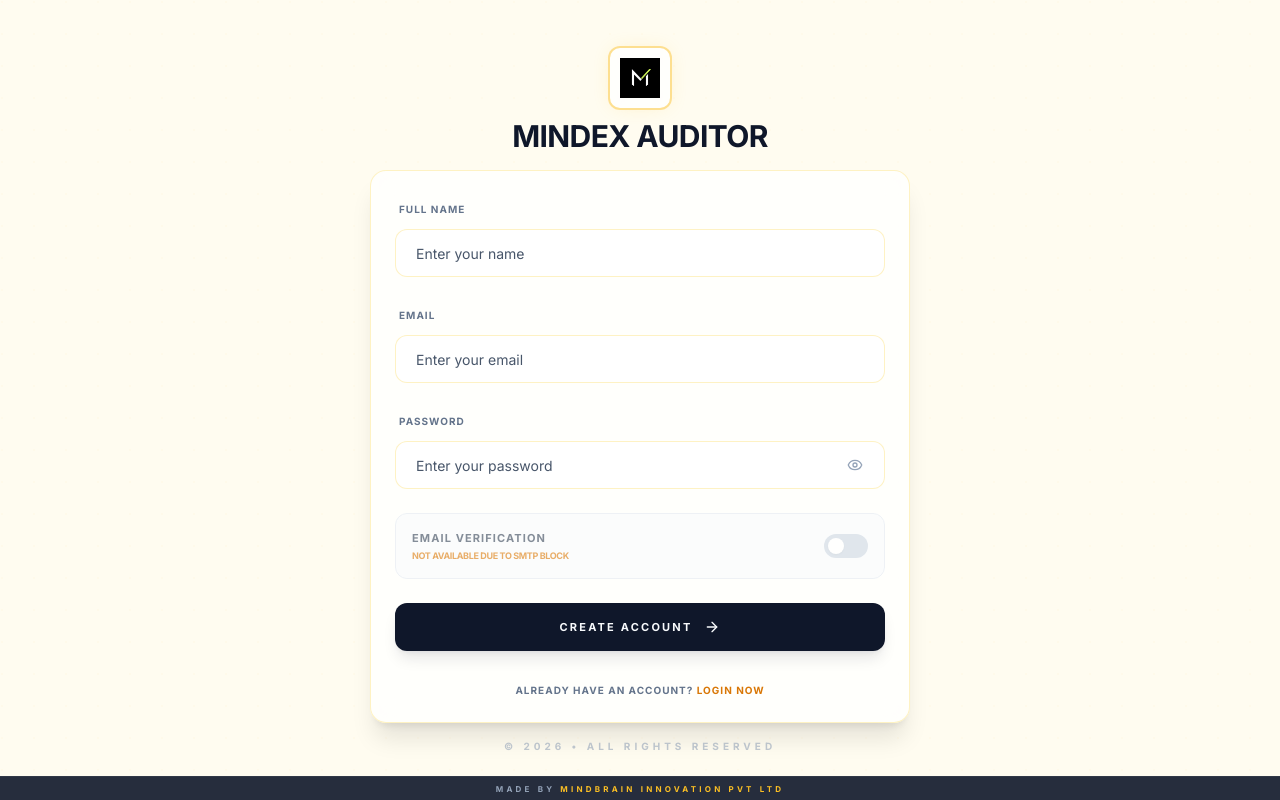
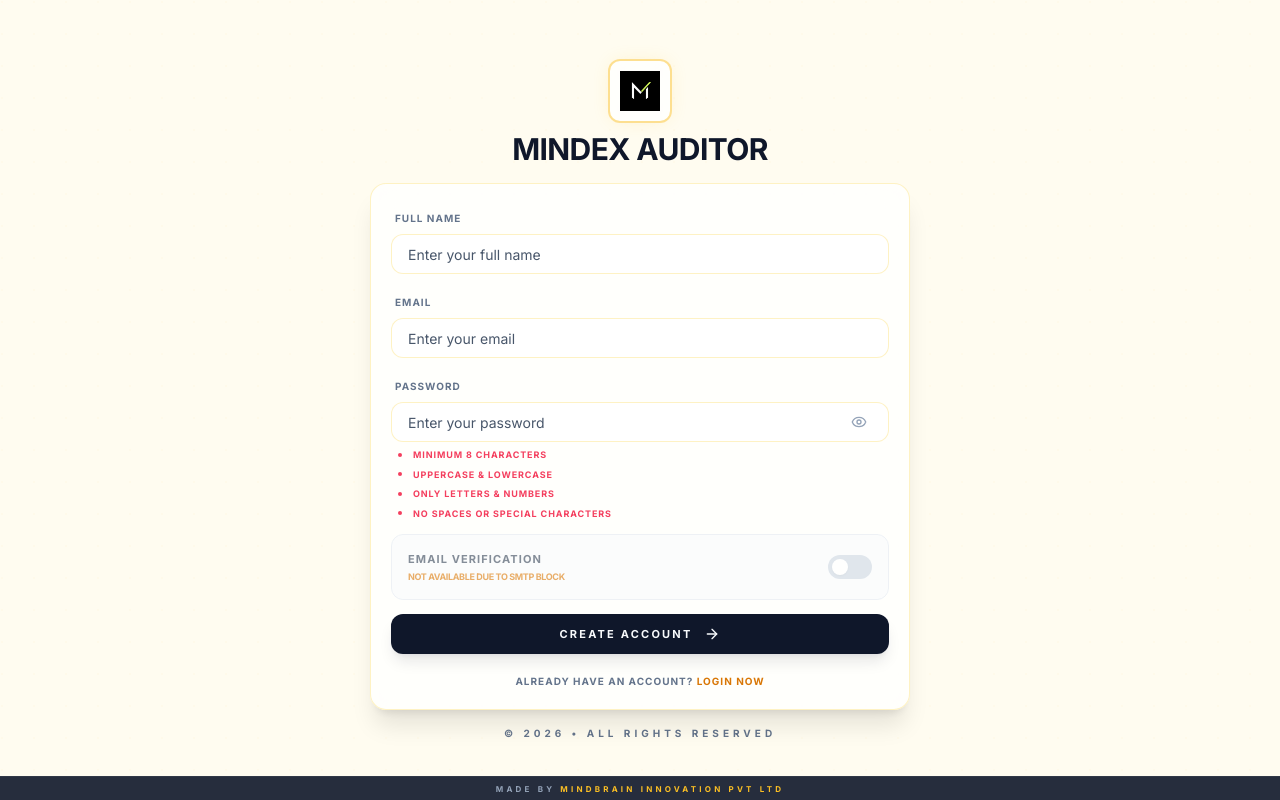
Before and after one commit to soumyaranjan-mindbrain/legal-auditor, a React (Vite) app in the folder frontend/: page /signup in a window 1280 px wide. Built offline with nearby package versions, Linux system fonts and the light colour scheme; no server answers.

Commit message:
validation added

```diff
--- a/frontend/src/pages/auth/Login.jsx
+++ b/frontend/src/pages/auth/Login.jsx
@@ -17,9 +17,20 @@ const Login = () => {
 
     const handleLogin = async (e) => {
         e.preventDefault();
-        setLoading(true);
         setError('');
 
+        if (!email || !password) {
+            setError("All fields are mandatory.");
+            return;
+        }
+
+        const emailRegex = /^[^\s@]+@[^\s@]+\.[^\s@]+$/;
+        if (!emailRegex.test(email)) {
+            setError("Please enter a valid email address.");
+            return;
+        }
+
+        setLoading(true);
         try {
             const data = await login(email, password);
             const role = data.user.role.toLowerCase();
@@ -51,7 +62,7 @@ const Login = () => {
                     </div>
                 </div>
 
-                <div className="bg-white/80 dark:bg-[#0c0a09]/60 backdrop-blur-md border border-amber-200/50 dark:border-amber-900/30 rounded-2xl p-8 shadow-xl space-y-5">
+                <div className="bg-white/80 dark:bg-[#0c0a09]/60 backdrop-blur-md border border-amber-200/50 dark:border-amber-900/30 rounded-2xl p-6 shadow-xl space-y-4">
                     <form onSubmit={handleLogin} className="space-y-6">
                         {error && (
                             <div className="p-4 bg-rose-500/10 border border-rose-500/20 rounded-xl text-[10px] font-black text-rose-600 uppercase tracking-widest text-center shadow-inner">
@@ -59,7 +70,7 @@ const Login = () => {
                             </div>
                         )}
 
-                        <div className="space-y-2.5">
+                        <div className="space-y-1.5">
                             <label className="text-[10px] font-black uppercase tracking-widest text-slate-500 ml-1">Email</label>
                             <div className="relative">
                                 <Input
@@ -68,12 +79,12 @@ const Login = () => {
                                     value={email}
                                     onChange={(e) => setEmail(e.target.value)}
                                     required
-                                    className="h-12 px-5 rounded-xl border-amber-200/50 dark:border-amber-900/30 bg-white dark:bg-zinc-900/30 focus-visible:ring-2 focus-visible:ring-amber-400"
+                                    className="h-10 px-4 rounded-xl border-amber-200/50 dark:border-amber-900/30 bg-white dark:bg-zinc-900/30 focus-visible:ring-2 focus-visible:ring-amber-400"
                                 />
                             </div>
                         </div>
 
-                        <div className="space-y-2.5">
+                        <div className="space-y-1.5">
                             <div className="flex items-center justify-between px-1">
                                 <label className="text-[10px] font-black uppercase tracking-widest text-slate-500">Password</label>
                                 <button
@@ -91,7 +102,7 @@ const Login = () => {
                                     value={password}
                                     onChange={(e) => setPassword(e.target.value)}
                                     required
-                                    className="h-12 px-5 pr-12 rounded-xl border-amber-200/50 dark:border-amber-900/30 bg-white dark:bg-zinc-900/30 focus-visible:ring-2 focus-visible:ring-amber-400"
+                                    className="h-10 px-4 pr-11 rounded-xl border-amber-200/50 dark:border-amber-900/30 bg-white dark:bg-zinc-900/30 focus-visible:ring-2 focus-visible:ring-amber-400"
                                 />
                                 <button
                                     type="button"
@@ -106,7 +117,7 @@ const Login = () => {
                         <Button
                             type="submit"
                             disabled={loading}
-                            className="w-full h-12 bg-slate-900 dark:bg-amber-500 dark:text-slate-900 rounded-xl text-[11px] uppercase font-black tracking-[0.2em] mt-4 group shadow-lg shadow-slate-900/10 dark:shadow-amber-500/20"
+                            className="w-full h-10 bg-slate-900 dark:bg-amber-500 dark:text-slate-900 rounded-xl text-[11px] uppercase font-black tracking-[0.2em] mt-2 group shadow-lg shadow-slate-900/10 dark:shadow-amber-500/20"
                         >
                             {loading ? (
                                 <Loader2 className="w-5 h-5 animate-spin" />
@@ -119,7 +130,7 @@ const Login = () => {
                         </Button>
                     </form>
 
-                    <div className="pt-4 text-center">
+                    <div className="pt-2 text-center">
                         <p className="text-[10px] font-black text-slate-500 uppercase tracking-widest">
                             New to Mindex? <Link to="/signup" className="text-amber-600 hover:text-amber-700 font-black decoration-2 underline-offset-4">Signup now</Link>
                         </p>
@@ -127,7 +138,7 @@ const Login = () => {
 
                 </div>
 
-                <div className="flex flex-col items-center space-y-6">
+                <div className="flex flex-col items-center space-y-4">
                     <p className="text-[10px] font-black text-slate-500 dark:text-slate-400 uppercase tracking-[0.4em]">© 2026 • ALL RIGHTS RESERVED</p>
                 </div>
             </div>
--- a/frontend/src/pages/auth/Signup.jsx
+++ b/frontend/src/pages/auth/Signup.jsx
@@ -1,9 +1,10 @@
 import React, { useState } from 'react';
 import { useNavigate, Link } from 'react-router-dom';
-import { Command, ArrowRight, User, Mail, Lock, ShieldCheck, Loader2, Eye, EyeOff } from "lucide-react";
+import { Command, ArrowRight, User, Mail, Lock, ShieldCheck, Loader2, Eye, EyeOff, Check, Circle } from "lucide-react";
 import { Button } from '../../components/ui/button';
 import { Input } from '../../components/ui/input';
 import { useAuth } from '../../hooks/useAuth';
+import { cn } from '../../lib/utils';
 
 const Signup = () => {
     const navigate = useNavigate();
@@ -18,17 +19,55 @@ const Signup = () => {
     const [loading, setLoading] = useState(false);
     const [error, setError] = useState('');
 
+    const validateForm = () => {
+        // Name validation: must have at least first and last name (two words)
+        const nameParts = formData.name.trim().split(/\s+/);
+        if (nameParts.length < 2) {
+            setError("Please enter your full name.");
+            return false;
+        }
+
+        // Email validation
+        const emailRegex = /^[^\s@]+@[^\s@]+\.[^\s@]+$/;
+        if (!emailRegex.test(formData.email)) {
+            setError("Please enter a valid email address.");
+            return false;
+        }
+
+        // Password validation: min 8 chars, one upper, one lower, no spaces, no special chars, only letters/numbers
+        const password = formData.password;
+        if (password.length < 8) {
+            setError("Password must be at least 8 characters long.");
+            return false;
+        }
+        if (!/[a-z]/.test(password) || !/[A-Z]/.test(password)) {
+            setError("Password must contain both uppercase and lowercase letters.");
+            return false;
+        }
+        if (/\s/.test(password)) {
+            setError("Password cannot contain spaces.");
+            return false;
+        }
+        if (!/^[a-zA-Z0-9]+$/.test(password)) {
+            setError("Password can only contain letters and numbers. No special characters allowed.");
+            return false;
+        }
+
+        return true;
+    };
+
     const handleSubmit = async (e) => {
         e.preventDefault();
-        setLoading(true);
         setError('');
 
+        if (!validateForm()) return;
+
+        setLoading(true);
         try {
             const data = await register(formData);
             if (data.verificationRequired) {
-                // Navigate to a verification screen (to be created) or show success
                 alert('Account created! Please check your email for the OTP.');
-                navigate('/login'); // For now, redirect to login
+                navigate('/login');
             } else {
                 navigate('/dashboard');
             }
@@ -54,26 +93,26 @@ const Signup = () => {
                     </div>
                 </div>
 
-                <div className="bg-white/80 dark:bg-[#0c0a09]/60 backdrop-blur-md border border-amber-200/50 dark:border-amber-900/30 rounded-2xl p-6 shadow-xl space-y-4">
-                    <form onSubmit={handleSubmit} className="space-y-6">
+                <div className="bg-white/80 dark:bg-[#0c0a09]/60 backdrop-blur-md border border-amber-200/50 dark:border-amber-900/30 rounded-2xl p-5 shadow-xl space-y-3">
+                    <form onSubmit={handleSubmit} className="space-y-3.5">
                         {error && (
-                            <div className="p-4 bg-rose-500/10 border border-rose-500/20 rounded-xl text-[10px] font-black text-rose-600 uppercase tracking-widest text-center shadow-inner">
+                            <div className="p-3 bg-rose-500/10 border border-rose-500/20 rounded-xl text-[10px] font-black text-rose-600 uppercase tracking-widest text-center shadow-inner">
                                 {error}
                             </div>
                         )}
 
-                        <div className="space-y-2.5">
+                        <div className="space-y-1.5">
                             <label className="text-[10px] font-black uppercase tracking-widest text-slate-500 ml-1">Full Name</label>
                             <Input
-                                placeholder="Enter your name"
+                                placeholder="Enter your full name"
                                 value={formData.name}
                                 onChange={(e) => setFormData({...formData, name: e.target.value})}
                                 required
-                                className="h-12 px-5 rounded-xl border-amber-200/50 dark:border-amber-900/30 bg-white dark:bg-zinc-900/30 focus-visible:ring-2 focus-visible:ring-amber-400"
+                                className="h-10 px-4 rounded-xl border-amber-200/50 dark:border-amber-900/30 bg-white dark:bg-zinc-900/30 focus-visible:ring-2 focus-visible:ring-amber-400"
                             />
                         </div>
 
-                        <div className="space-y-2.5">
+                        <div className="space-y-1.5">
                             <label className="text-[10px] font-black uppercase tracking-widest text-slate-500 ml-1">Email</label>
                             <Input
                                 type="email"
@@ -81,11 +120,11 @@ const Signup = () => {
                                 value={formData.email}
                                 onChange={(e) => setFormData({...formData, email: e.target.value})}
                                 required
-                                className="h-12 px-5 rounded-xl border-amber-200/50 dark:border-amber-900/30 bg-white dark:bg-zinc-900/30 focus-visible:ring-2 focus-visible:ring-amber-400"
+                                className="h-10 px-4 rounded-xl border-amber-200/50 dark:border-amber-900/30 bg-white dark:bg-zinc-900/30 focus-visible:ring-2 focus-visible:ring-amber-400"
                             />
                         </div>
 
-                        <div className="space-y-2.5">
+                        <div className="space-y-1.5">
                             <label className="text-[10px] font-black uppercase tracking-widest text-slate-500 ml-1">Password</label>
                             <div className="relative group">
                                 <Input
@@ -94,7 +133,7 @@ const Signup = () => {
                                     value={formData.password}
                                     onChange={(e) => setFormData({...formData, password: e.target.value})}
                                     required
-                                    className="h-12 px-5 pr-12 rounded-xl border-amber-200/50 dark:border-amber-900/30 bg-white dark:bg-zinc-900/30 focus-visible:ring-2 focus-visible:ring-amber-400"
+                                    className="h-10 px-4 pr-11 rounded-xl border-amber-200/50 dark:border-amber-900/30 bg-white dark:bg-zinc-900/30 focus-visible:ring-2 focus-visible:ring-amber-400"
                                 />
                                 <button
                                     type="button"
@@ -103,6 +142,35 @@ const Signup = () => {
                                 >
                                     {showPassword ? <EyeOff className="w-4 h-4" /> : <Eye className="w-4 h-4" />}
                                 </button>
+                            </div>
+
+                            {/* Password Rules */}
+                            <div className="grid grid-cols-1 gap-1.5 px-1 mt-3">
+                                {(() => {
+                                    const p = formData.password;
+                                    const rules = [
+                                        { label: "Minimum 8 characters", met: p.length >= 8 },
+                                        { label: "Uppercase & Lowercase", met: /[a-z]/.test(p) && /[A-Z]/.test(p) },
+                                        { label: "Only letters & numbers", met: p.length > 0 && /^[a-zA-Z0-9]+$/.test(p) },
+                                        { label: "No spaces or special characters", met: p.length > 0 && !/[^a-zA-Z0-9]/.test(p) }
+                                    ];
+
+                                    return rules.map((rule, idx) => (
+                                        <div key={idx} className="flex items-center gap-2">
+                                            {rule.met ? (
+                                                <Check className="w-2.5 h-2.5 text-emerald-500" strokeWidth={3} />
+                                            ) : (
+                                                <div className="w-1 h-1 rounded-full bg-rose-500 ml-[3px] mr-[3px]" />
+                                            )}
+                                            <p className={cn(
+                                                "text-[9px] font-black uppercase tracking-widest transition-colors duration-300",
+                                                rule.met ? "text-emerald-500" : "text-rose-500"
+                                            )}>
+                                                {rule.label}
+                                            </p>
+                                        </div>
+                                    ));
+                                })()}
                             </div>
                         </div>
 
@@ -122,7 +190,7 @@ const Signup = () => {
                         <Button
                             type="submit"
                             disabled={loading}
-                            className="w-full h-12 bg-slate-900 dark:bg-amber-500 dark:text-slate-900 rounded-xl text-[11px] uppercase font-black tracking-[0.2em] mt-4 group shadow-lg shadow-slate-900/10 dark:shadow-amber-500/20"
+                            className="w-full h-10 bg-slate-900 dark:bg-amber-500 dark:text-slate-900 rounded-xl text-[11px] uppercase font-black tracking-[0.2em] mt-2 group shadow-lg shadow-slate-900/10 dark:shadow-amber-500/20"
                         >
                             {loading ? (
                                 <Loader2 className="w-5 h-5 animate-spin" />
@@ -135,7 +203,7 @@ const Signup = () => {
                         </Button>
                     </form>
 
-                    <div className="pt-4 text-center">
+                    <div className="pt-2 text-center">
                         <p className="text-[10px] font-black text-slate-500 uppercase tracking-widest">
                             Already have an account? <Link to="/login" className="text-amber-600 hover:text-amber-700 font-black decoration-2 underline-offset-4">Login now</Link>
                         </p>
@@ -143,8 +211,8 @@ const Signup = () => {
 
                 </div>
 
-                <div className="flex flex-col items-center space-y-6 opacity-60">
-                    <p className="text-[10px] font-black text-slate-400 uppercase tracking-[0.4em]">© 2026 • ALL RIGHTS RESERVED</p>
+                <div className="flex flex-col items-center space-y-4">
+                    <p className="text-[10px] font-black text-slate-500 dark:text-slate-400 uppercase tracking-[0.4em]">© 2026 • ALL RIGHTS RESERVED</p>
                 </div>
             </div>
         </div>
```
